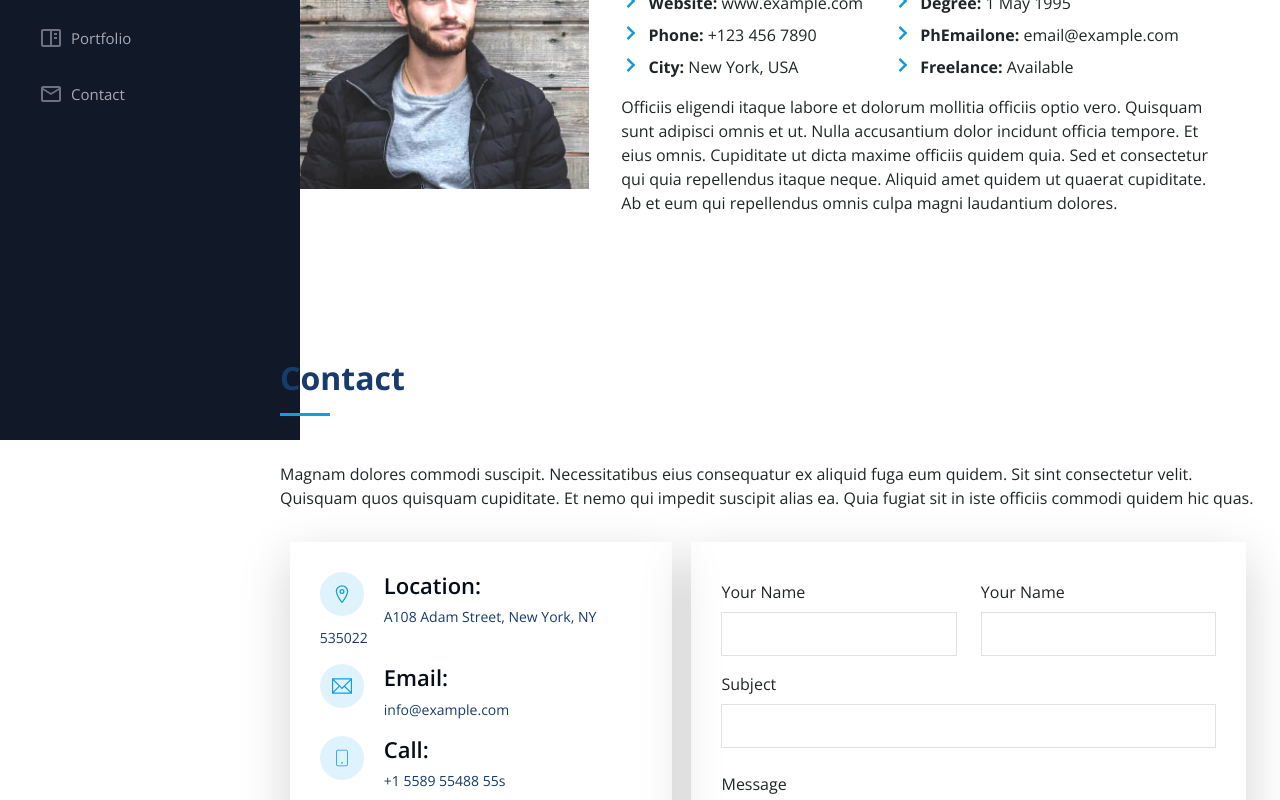
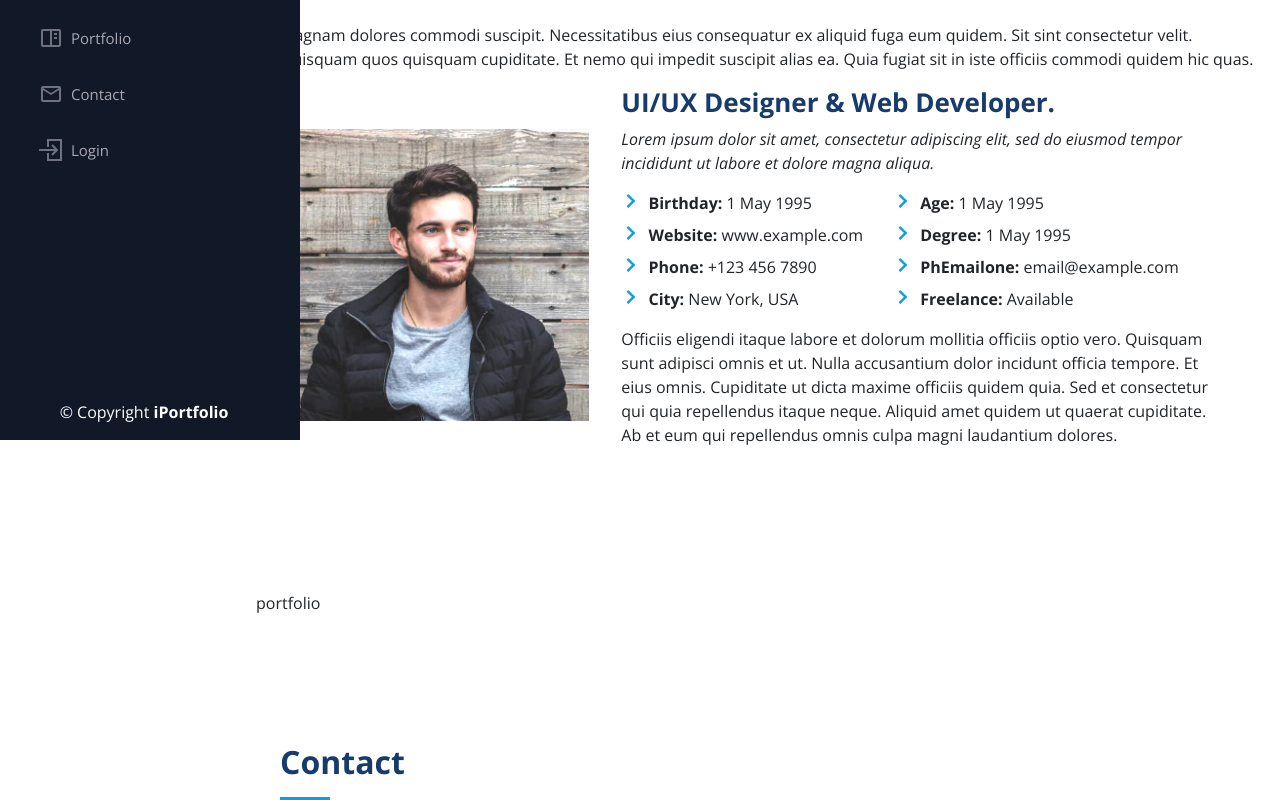
Before and after one commit to HindAljendy/Task_Group_4, a React (Vite) app in the folder Portfolio_Task/: page / in a window 1280 px wide. Shown: the part 360-1160 px from the top of the page. Built offline with nearby package versions, Linux system fonts and the light colour scheme; grey boxes are pictures that could not be loaded.

Commit message:
progress

```diff
--- a/Portfolio_Task/src/modules/portfolio/components/footer.tsx
+++ b/Portfolio_Task/src/modules/portfolio/components/footer.tsx
@@ -1,6 +1,6 @@
 const Footer = () => {
   return (
-    <div className="text-center !bottom-0  w-[80%] left-[19.3%] text-[#fff] bg-gray-900 absolute  ">
+    <div className="text-center !bottom-0  w-[80%]  text-[#fff] bg-gray-900 absolute  ">
    <p className="pt-4">   &copy; Copyright{" "}
       <strong>
         <span>iPortfolio</span>
--- a/Portfolio_Task/src/modules/portfolio/components/hero.tsx
+++ b/Portfolio_Task/src/modules/portfolio/components/hero.tsx
@@ -1,7 +1,7 @@
 
 const Hero = () => {
   return (
-    <div id="hero" className="">
+    <div id="hero" className="md:w-[80%] ml-auto my-[10%]">
       hero
     </div>
   )
--- /dev/null
+++ b/Portfolio_Task/src/modules/portfolio/components/portfolio.tsx
@@ -0,0 +1,10 @@
+
+const PortfolioSection = () => {
+  return (
+    <div id="portfolio" className="md:w-[80%] ml-auto my-[10%]">
+      portfolio
+    </div>
+  )
+}
+
+export default PortfolioSection
--- a/Portfolio_Task/src/modules/portfolio/components/sidebar/sidebar.responsive.tsx
+++ b/Portfolio_Task/src/modules/portfolio/components/sidebar/sidebar.responsive.tsx
@@ -12,8 +12,6 @@ const SideBar = () => {
             </div>
           <div className="md:hidden h-mobile-nav" onClick={()=>setOpen(!close)}>
       {close === true ? ICONS.list : ICONS.close}
-
-
       {close === false ?(
         <div className={`nav-animation fixed top-0 left-0 bottom-0 w-[300px] transition-all ease-in-out duration-500 z-9997 overflow-y-auto bg-gray-900 px-4  nav-animation-in`}>
             <Sidebar/>
--- a/Portfolio_Task/src/modules/portfolio/components/sidebar/sidebar.tsx
+++ b/Portfolio_Task/src/modules/portfolio/components/sidebar/sidebar.tsx
@@ -3,6 +3,8 @@ import { Image } from "react-bootstrap";
 import { useState } from "react";
 import { IMAGES } from "../../utils/images.d";
 import { ICONS } from "../../utils/icons.d";
+import { Link } from "react-router-dom";
+import Footer from "../footer";
 
 const Sidebar = () => {
   const [active, setActive] = useState("#hero");
@@ -89,7 +91,25 @@ const Sidebar = () => {
           </i>{" "}
           <span className=""> Contact</span>
         </a>
+        <Link
+          to="/login"
+          onClick={() => setActive("login")}
+          className={`no-underline ${
+            active === "login" ? "text-white" : ""
+          }`}
+        >
+          <i
+            className={`no-underline ${
+              active === "login" ? "!text-[#149ddd]" : ""
+            }`}
+          >
+            {ICONS.login}{" "}
+          </i>{" "}
+          <span className=""> Login</span>
+        </Link>
       </div>
+      <div className="mr-4"> <Footer/></div>
+
     </>
   );
 };
--- a/Portfolio_Task/src/modules/portfolio/pages/Portfolio.tsx
+++ b/Portfolio_Task/src/modules/portfolio/pages/Portfolio.tsx
@@ -1,6 +1,7 @@
 import About from "../components/about"
 import Contact from "../components/contact"
 import Hero from "../components/hero"
+import PortfolioSection from "../components/portfolio"
 import SideBar from "../components/sidebar/sidebar.responsive"
 
 
@@ -10,6 +11,7 @@ const Portfolio = () => {
      <SideBar/>
      <Hero/>
      <About/>
+     <PortfolioSection/>
      <Contact/>
 
     </>
--- a/Portfolio_Task/src/modules/portfolio/utils/icons.d.tsx
+++ b/Portfolio_Task/src/modules/portfolio/utils/icons.d.tsx
@@ -3,6 +3,7 @@ import { BiBookContent, BiServer } from "react-icons/bi";
 import { BsInstagram, BsList } from "react-icons/bs";
 import { CiMobile2 } from "react-icons/ci";
 import { FaChevronRight, FaFacebookF, FaLinkedinIn, FaRegFile, FaSkype, FaTwitter } from "react-icons/fa";
+import { GrLogin } from "react-icons/gr";
 import { IoMdClose } from "react-icons/io";
 import { IoLocationOutline } from "react-icons/io5";
 import { MdOutlineEmail, MdOutlinePersonOutline } from "react-icons/md";
@@ -25,7 +26,8 @@ export const ICONS = {
     mobile: <CiMobile2 />,
     email: <TfiEmail />,
     list: <BsList />,
-    close: <IoMdClose />
+    close: <IoMdClose />,
+    login: <GrLogin />
 
 
 
```
Also changed, not shown: Portfolio_Task/src/index.css (indentation only).
